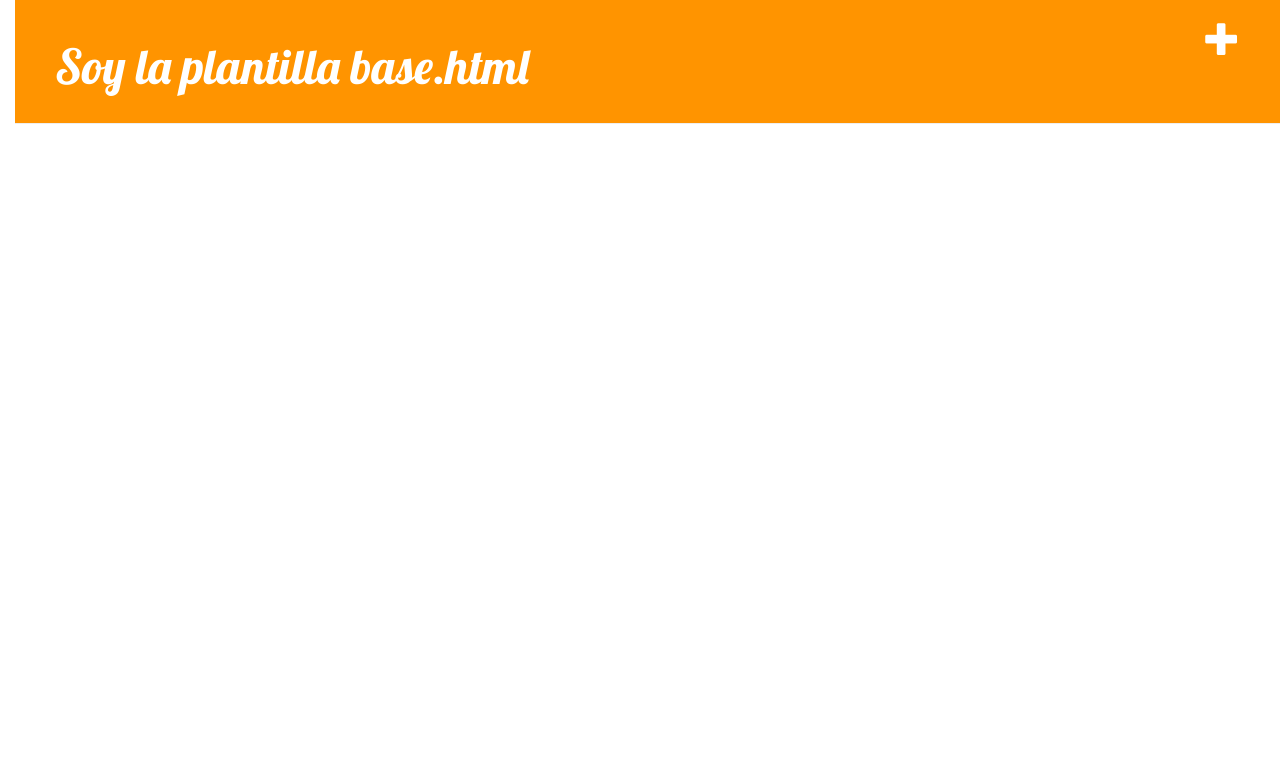
After one commit to SrJhonS/DjangoBlog, a Django app: template Djangoblog/templates/base.html in a window 1280 px wide. The commit adds this page. Shown: the top 779 px of the page. Run offline with Django 3.2, Linux system fonts and the light colour scheme; the template is opened without the code that fills it, so the values that code supplies are empty; some libraries are stand-ins or nearby versions.

Commit message:
cambio de html

```diff
--- a/Djangoblog/settings.py
+++ b/Djangoblog/settings.py
@@ -14,7 +14,7 @@ https://docs.djangoproject.com/en/1.8/ref/settings/
 import os
 
 BASE_DIR = os.path.dirname(os.path.dirname(os.path.abspath(__file__)))
-
+PROJECT_DIR = os.path.join(BASE_DIR, 'Djangoblog')
 
 # Quick-start development settings - unsuitable for production
 # See https://docs.djangoproject.com/en/1.8/howto/deployment/checklist/
@@ -56,7 +56,7 @@ ROOT_URLCONF = 'Djangoblog.urls'
 TEMPLATES = [
     {
         'BACKEND': 'django.template.backends.django.DjangoTemplates',
-        'DIRS': [],
+        'DIRS': [os.path.join(PROJECT_DIR, 'templates')],
         'APP_DIRS': True,
         'OPTIONS': {
             'context_processors': [
--- /dev/null
+++ b/Djangoblog/templates/base.html
@@ -0,0 +1,21 @@
+{% load staticfiles %}
+<html>
+<head>
+	<title>Django Girls blog</title>
+	<link rel="stylesheet" href="//maxcdn.bootstrapcdn.com/bootstrap/3.2.0/css/bootstrap.min.css">
+    <link rel="stylesheet" href="//maxcdn.bootstrapcdn.com/bootstrap/3.2.0/css/bootstrap-theme.min.css">
+    <link rel="stylesheet" href="{% static 'css/blog.css' %}">
+    <link href="http://fonts.googleapis.com/css?family=Lobster&subset=latin,latin-ext" rel="stylesheet" type="text/css">
+</head>
+	<body>
+
+		<div class="page-header">
+			<a href="{% url 'blog.views.post_new' %}" class="top-menu"><span class="glyphicon glyphicon-plus"></span></a>
+			<h1>Soy la plantilla base.html</h1>
+		</div>
+
+		{% block content %}
+		{% endblock content %}
+
+	</body>
+</html>
--- a/blog/templates/blog/post_detail.html
+++ b/blog/templates/blog/post_detail.html
@@ -1,4 +1,4 @@
-{% extends 'blog/base.html' %}
+{% extends 'base.html' %}
 
 	{% block content %}
     <div class="content container">
--- a/blog/templates/blog/post_edit.html
+++ b/blog/templates/blog/post_edit.html
@@ -1,4 +1,4 @@
-{% extends 'blog/base.html' %}
+{% extends 'base.html' %}
 
     {% block content %}
         <h1>Esto ha sido una prueba de noseque</h1>
--- a/blog/templates/blog/post_list.html
+++ b/blog/templates/blog/post_list.html
@@ -1,4 +1,4 @@
-{% extends 'blog/base.html' %}
+{% extends 'base.html' %}
 
     {% block content %}
     <div class="content container">
```
